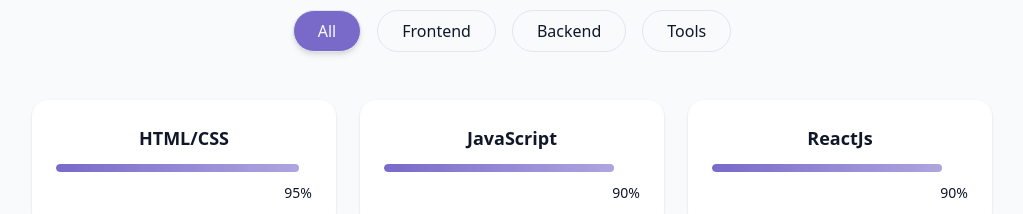
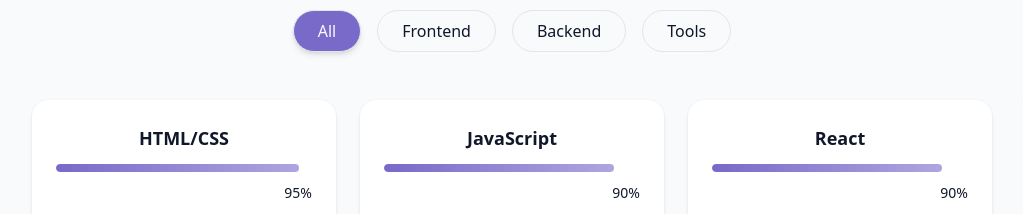
Before and after one commit to QuangVinh32/my-portfolio, a React (Vite) app: page / in a window 1280 px wide. Shown: the part 1680-1894 px from the top of the page, without its empty margins (128-1151 px from the left). Built offline with nearby package versions, Linux system fonts and the light colour scheme.

Commit message:
fix background zindex

```diff
--- a/src/components/EducationSection.jsx
+++ b/src/components/EducationSection.jsx
@@ -11,7 +11,7 @@
           Dưới đây là quá trình học tập của tôi qua các cấp bậc giáo dục cũng như các chương trình đào tạo chuyên ngành.
         </p>
 
-        <div className="grid grid-cols-1 md:grid-cols-2 gap-12">
+        <div className="grid grid-cols-1 md:grid-cols-2 gap-12 ">
           {/* Thông tin học vấn */}
           <div className="space-y-8">
             <h3 className="text-2xl font-semibold mb-6 flex items-center gap-2 mt-8">
@@ -39,7 +39,7 @@
           </div>
 
           {/* Thông tin khác (khóa học, chứng chỉ) */}
-          <div className="bg-card p-8 rounded-lg shadow-xs space-y-6">
+          <div className="bg-card p-6 rounded-2xl shadow-sm hover:shadow-lg transition-shadow space-y-6">
             <h3 className="text-2xl font-semibold mb-6 flex items-center gap-2">
               <School className="text-primary mb-8 sm:mb-0" />
               Khóa học & Chứng chỉ
--- a/src/components/SkillsSection.jsx
+++ b/src/components/SkillsSection.jsx
@@ -6,7 +6,7 @@
   // Frontend
   { name: "HTML/CSS", level: 95, category: "frontend" },
   { name: "JavaScript", level: 90, category: "frontend" },
-  { name: "ReactJs", level: 90, category: "frontend" },
+  { name: "React", level: 90, category: "frontend" },
   { name: "TypeScript", level: 85, category: "frontend" },
   { name: "Tailwind CSS", level: 90, category: "frontend" },
   { name: "Angular", level: 80, category: "frontend" },
--- a/src/index.css
+++ b/src/index.css
@@ -188,3 +188,18 @@
   animation-iteration-count: infinite;
   animation-timing-function: ease-in-out;
 }
+
+@keyframes auroraWave {
+  0% {
+    transform: translateY(0) scaleX(1);
+    opacity: 0.2;
+  }
+  50% {
+    transform: translateY(-20%) scaleX(1.2);
+    opacity: 0.4;
+  }
+  100% {
+    transform: translateY(0) scaleX(1);
+    opacity: 0.2;
+  }
+}
--- a/src/pages/Home.jsx
+++ b/src/pages/Home.jsx
@@ -13,7 +13,6 @@
   return (
     <div className="min-h-screen bg-background text-foreground overflow-x-hidden">
       <ThemeToggle />
-      <StarBackground />
       <Navbar />
       <main>
         <HeroSection />
@@ -24,6 +23,7 @@
         <ContactSection />
       </main>
       <Footer />
+      <StarBackground />
     </div>
   );
 };
```
